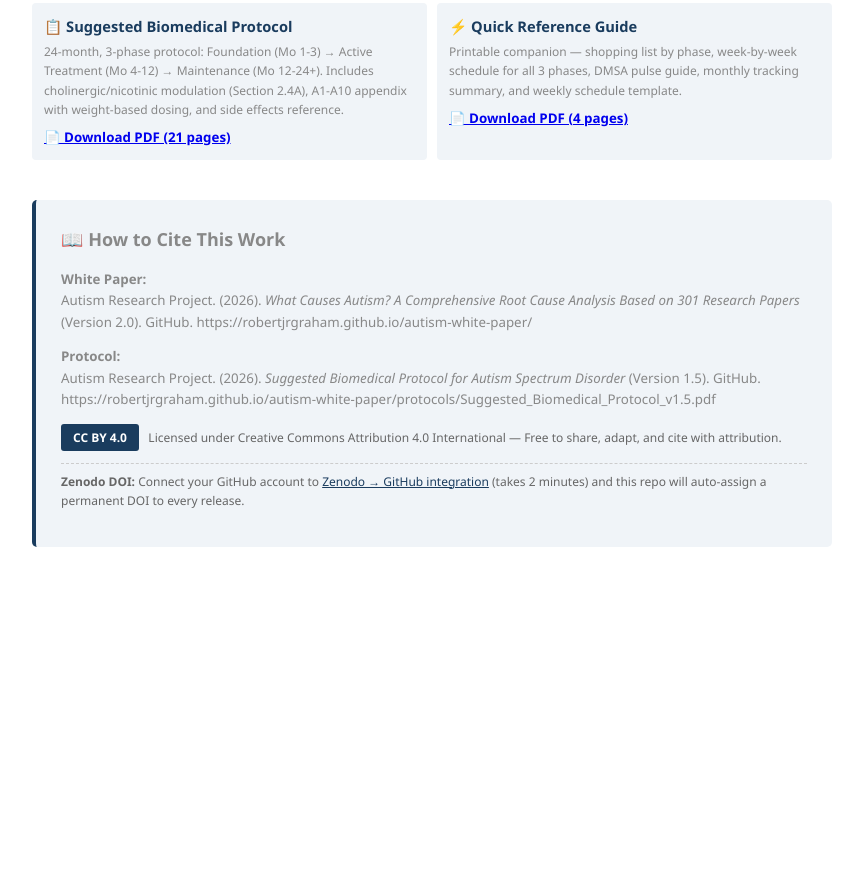
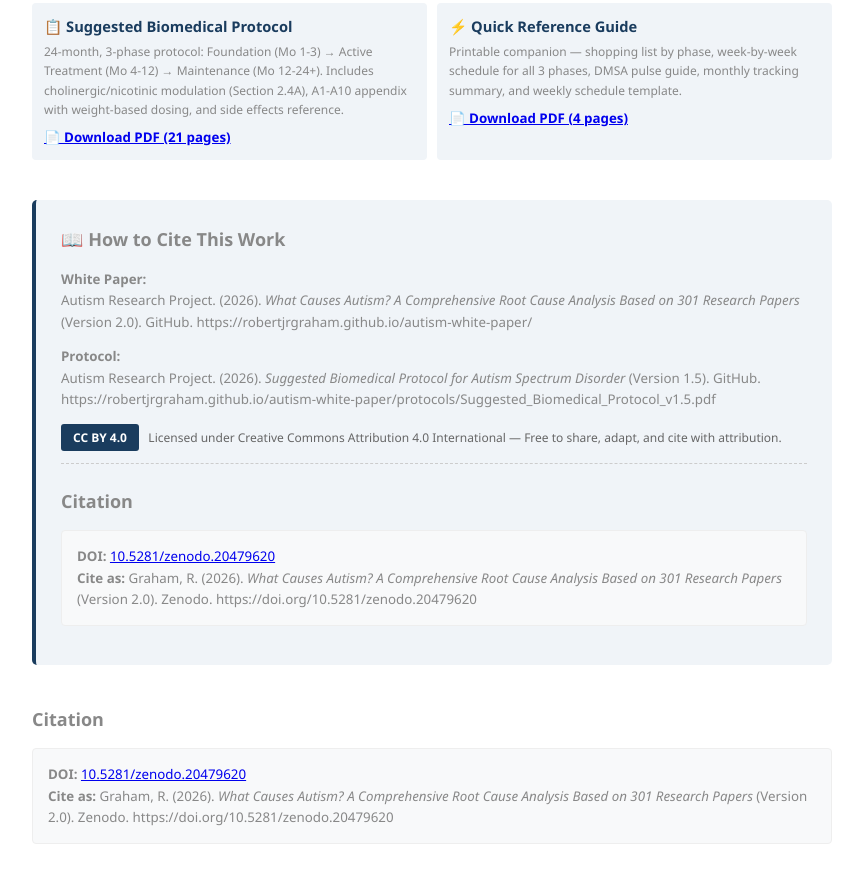
Before and after one commit to robertjrgraham/autism-white-paper, a plain HTML site: page index.html in a window 1280 px wide. Shown: the part 1476-2358 px from the top of the page, without its empty margins (208-1071 px from the left). Before the commit the page ends 2103 px from the top, so only its background shows below. Drawn offline with Linux system fonts and the light colour scheme.

Commit message:
Add real Zenodo DOI: 10.5281/zenodo.20479620

```diff
--- a/index.html
+++ b/index.html
@@ -87,9 +87,20 @@ Autism Research Project. (2026). <em>Suggested Biomedical Protocol for Autism Sp
 &nbsp; Licensed under Creative Commons Attribution 4.0 International — Free to share, adapt, and cite with attribution.
 </p>
 <p style="font-size:9pt;color:#666;border-top:1px dashed #ccc;padding-top:8px;margin-top:10px;">
-<strong>Zenodo DOI:</strong> Connect your GitHub account to <a href="https://zenodo.org/account/settings/github/" style="color:#1a3c5e;">Zenodo → GitHub integration</a> (takes 2 minutes) and this repo will auto-assign a permanent DOI to every release.
+<h2>Citation</h2>
+<p style="font-size: 10pt; background: #f8f9fa; padding: 15px; border-radius: 4px; border: 1px solid #eee;">
+<strong>DOI:</strong> <a href="https://doi.org/10.5281/zenodo.20479620">10.5281/zenodo.20479620</a><br>
+<strong>Cite as:</strong> Graham, R. (2026). <em>What Causes Autism? A Comprehensive Root Cause Analysis Based on 301 Research Papers</em> (Version 2.0). Zenodo. https://doi.org/10.5281/zenodo.20479620
+</p>
 </p>
 </div>
+
+
+<h2>Citation</h2>
+<p style="font-size: 10pt; background: #f8f9fa; padding: 15px; border-radius: 4px; border: 1px solid #eee;">
+<strong>DOI:</strong> <a href="https://doi.org/10.5281/zenodo.20479620">10.5281/zenodo.20479620</a><br>
+<strong>Cite as:</strong> Graham, R. (2026). <em>What Causes Autism? A Comprehensive Root Cause Analysis Based on 301 Research Papers</em> (Version 2.0). Zenodo. https://doi.org/10.5281/zenodo.20479620
+</p>
 
 </footer>
 </body>
```
